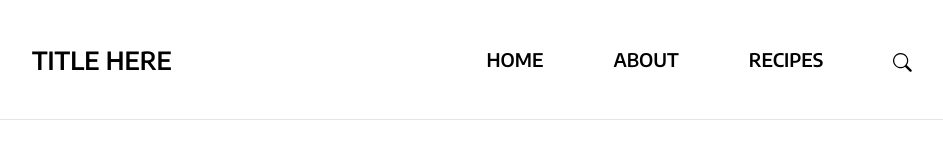
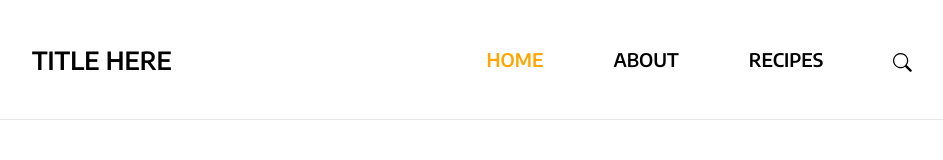
Before and after one commit to AnnaAn01/recipe-website, a React (Create React App) app: page / in a window 1280 px wide. Shown: the top 160 px of the page, without its empty margins (168-1111 px from the left). Built offline with nearby package versions, Linux system fonts and the light colour scheme.

Commit message:
changing active navbar lnks color

```diff
--- a/src/components/Navbar/Navbar.css
+++ b/src/components/Navbar/Navbar.css
@@ -41,10 +41,6 @@
   background-color: aquamarine; */
 }
 
-.navbar__item-link:focus {
-  color: orange;
-}
-
 .navbar__item-link {
   cursor: pointer;
   text-decoration: none;
@@ -53,15 +49,15 @@
   margin-right: 7rem;
 }
 
+/* .navbar__item-link:focus {
+  color: orange;
+} */
+
+.navbar__item-link.active {
+  color: orange;
+}
+
 .navbar__search {
   font-size: 3rem;
   cursor: pointer;
 }
-
-/* #red {
-  color: red;
-}
-
-#green {
-  color: green;
-} */
--- a/src/components/Navbar/Navbar.js
+++ b/src/components/Navbar/Navbar.js
@@ -1,32 +1,26 @@
 import React, { useState } from "react";
 import { BsSearch } from "react-icons/bs";
 import "./Navbar.css";
-import { Link } from "react-router-dom";
+import { NavLink } from "react-router-dom";
 import { Link as LinkS } from "react-scroll";
 
 const Navbar = () => {
-  // const [click, setClick] = useState(false);
-
-  // const handleClick = () => {
-  //   setClick((click) => !click);
-  // };
-
   return (
     <>
       <nav className="navbar">
-        <Link to="/" className="navbar__title">
+        <NavLink to="/" className="navbar__title">
           <div className="navbar__title">TITLE HERE</div>
-        </Link>
+        </NavLink>
         <div className="navbar__item-container">
-          <Link to="/" className="navbar__item-link">
+          <NavLink to="/" className="navbar__item-link">
             <div className="navbar__item">HOME</div>
-          </Link>
-          <Link to="/about" className="navbar__item-link">
+          </NavLink>
+          <NavLink to="/about" className="navbar__item-link">
             <div className="navbar__item">ABOUT</div>
-          </Link>
-          <Link to="/recipe" className="navbar__item-link">
+          </NavLink>
+          <NavLink to="/recipe" className="navbar__item-link">
             <div className="navbar__item">RECIPES</div>
-          </Link>
+          </NavLink>
           <LinkS
             to="search-input"
             smooth="true"
```
